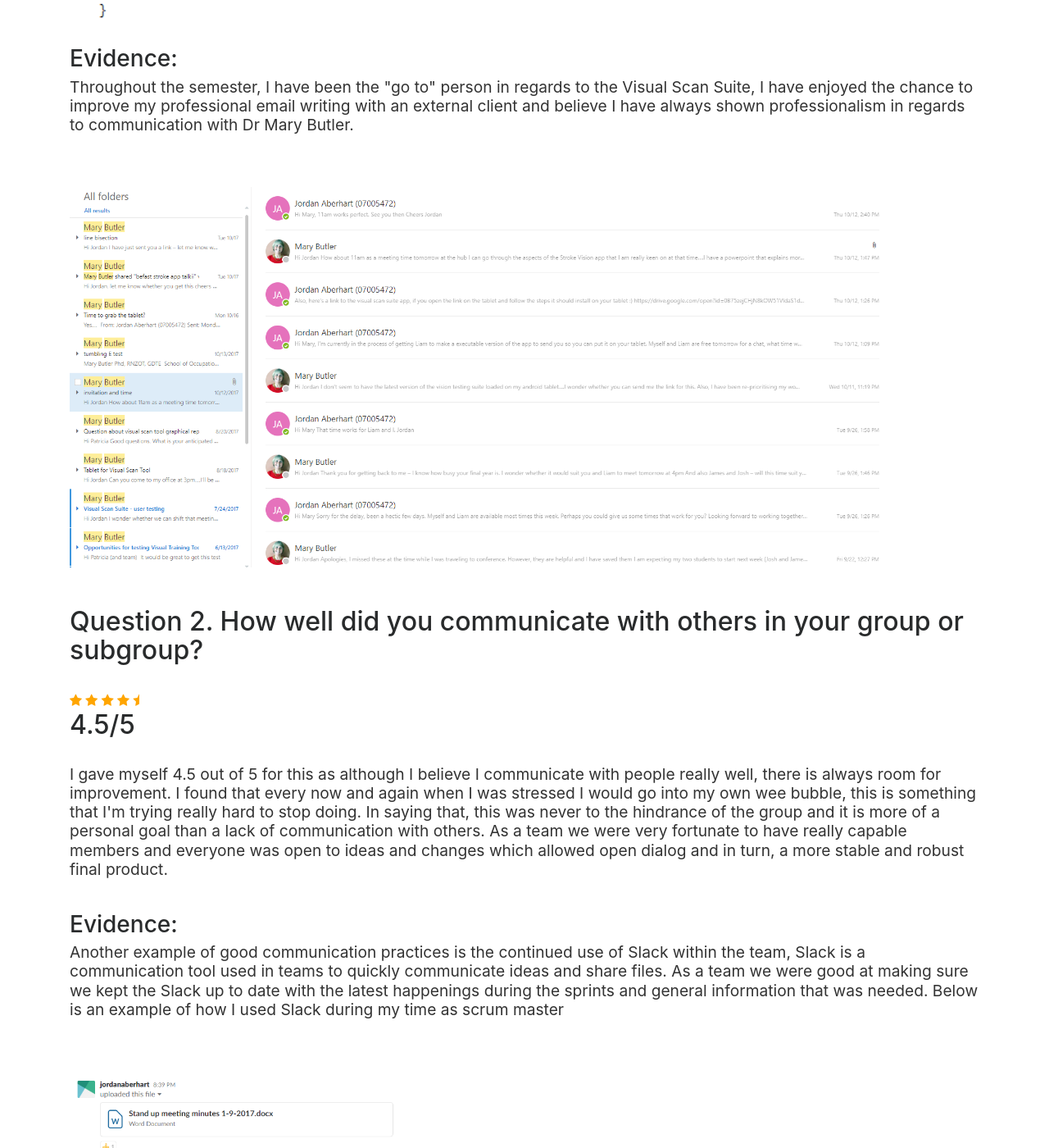
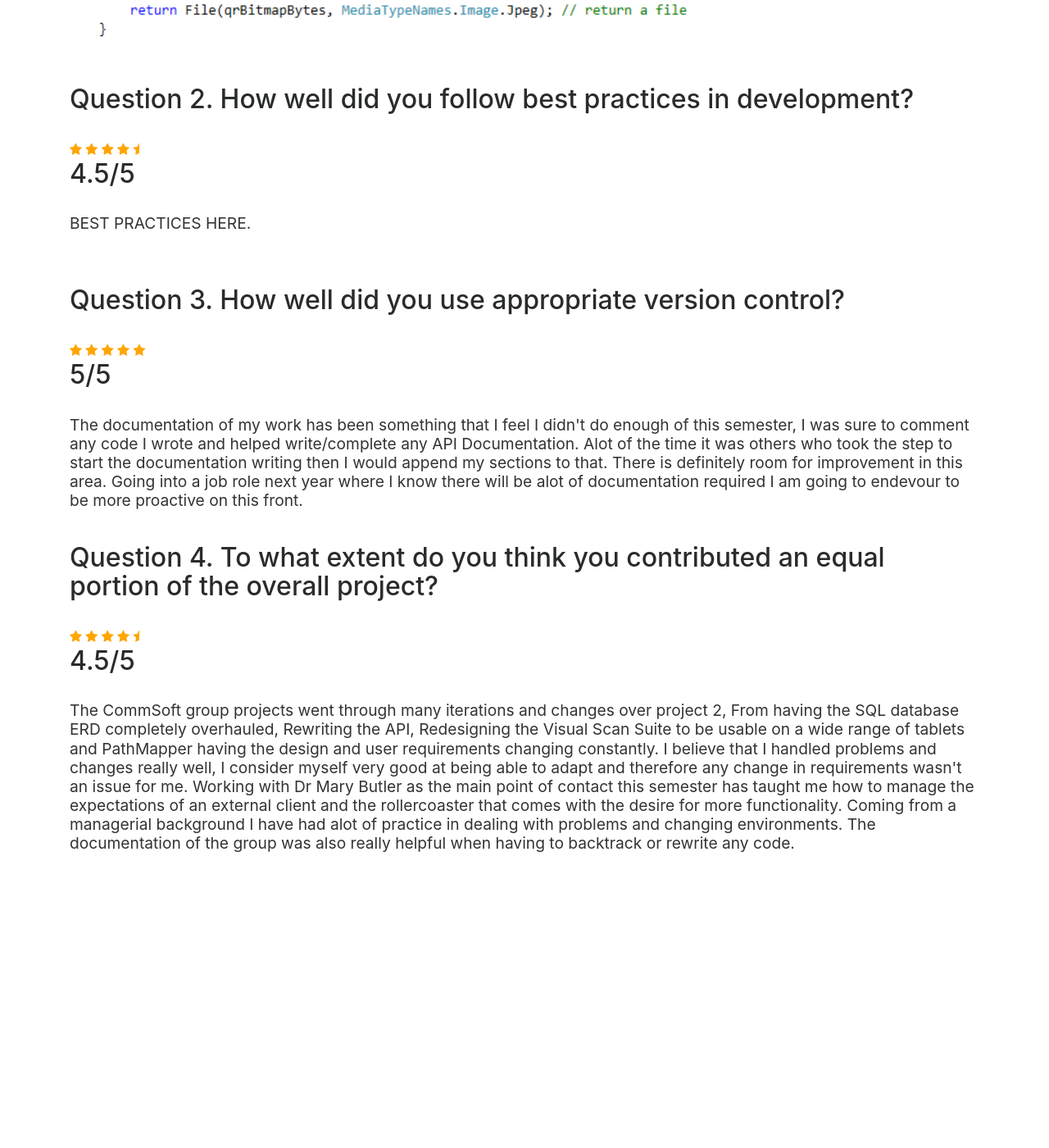
Before and after one commit to aberhjk1/aberhjk1.github.io, a Jekyll site: the page built from selfreview.html, in a window 1280 px wide and 1400 px high, scrolled down 7552 px. Shown: the whole window at 82% size. Built offline with Jekyll 4.4.1, drawn with Linux system fonts in a browser that asks for light colours; nearby versions of some CDN libraries; after the commit the page ends 8608 px from its top, so only the background shows below that; some of the changed text lies outside the part shown.

Commit message:
Update selfreview.html

```diff
--- a/selfreview.html
+++ b/selfreview.html
@@ -148,15 +148,8 @@ Coming from a managerial background I have had alot of practice in dealing with
    <img src="EvidenceImages/QRCodeThirdParty.PNG" alt="Qr code" width="90%"></img><br>
 </p>
 
-<h3>Evidence:</h3>
-
- <p>  Throughout the semester, I have been the "go to" person in regards to the Visual Scan Suite, I have enjoyed the chance to improve my professional email writing
-   with an external client and believe I have always shown professionalism in regards to communication with Dr Mary Butler. </p>
-   <br><br>
-<img src="EvidenceImages/MaryButler.PNG" alt="Emails with Dr Mary Butler" width="90%"></img><br><br>
-
 <br>
-<h2>Question 2. How well did you communicate with others in your group or subgroup?</h2>
+<h2>Question 2. How well did you follow best practices in development?</h2>
 <br>
 <span class="fa fa-star checked"></span>
 <span class="fa fa-star checked"></span>
@@ -165,28 +158,22 @@ Coming from a managerial background I have had alot of practice in dealing with
 <span class="fa fa-star-half checked"></span>
 <h2>4.5/5</h2>
 <br>
-<p> I gave myself 4.5 out of 5 for this as although I believe I communicate with people really well, there is always room for improvement. I found that every now and again when I was stressed I would go into my own wee bubble, this is something that I'm trying really hard to stop doing. In saying
-   that, this was never to the hindrance of the group and it is more of a personal goal than a lack of communication with others.
-   As a team we were very fortunate to have really capable members and everyone was open to ideas and changes which allowed open dialog and in turn, a more stable and robust final product.</p>
+<p> BEST PRACTICES HERE.</p>
 <br>
-<h3>Evidence:</h3>
-<p>
-   Another example of good communication practices is the continued use of Slack within the team, Slack is a communication tool used in teams to quickly communicate ideas and share files. As a team we were good at making sure we kept the Slack up to date with the latest
-   happenings during the sprints and general information that was needed. Below is an example of how I used Slack during my time as scrum master </p><br><br>
 
-   <img src="EvidenceImages/Slack.PNG" alt="Slack Conversation" width="90%"></img><br>
 
 
 
 
 <br>
-<h2>Question 3. How well did you document your work throughout the project?</h2>
+<h2>Question 3. How well did you use appropriate version control?</h2>
 <br>
 <span class="fa fa-star checked"></span>
 <span class="fa fa-star checked"></span>
 <span class="fa fa-star checked"></span>
 <span class="fa fa-star checked "></span>
-<h2>4/5</h2>
+<span class="fa fa-star checked "></span>
+<h2>5/5</h2>
 <br>
 <p> The documentation of my work has been something that I feel I didn't do enough of this semester,
    I was sure to comment any code I wrote and helped write/complete any API Documentation.
@@ -194,7 +181,7 @@ Coming from a managerial background I have had alot of practice in dealing with
    Going into a job role next year where I know there will be alot of documentation required I am going to endevour to be more proactive on this front.</p>
 
 <br>
-<h2>Question 4. How well did you respond to problems or changing requirements?</h2>
+<h2>Question 4. To what extent do you think you contributed an equal portion of the overall project?</h2>
 <br>
 <span class="fa fa-star checked"></span>
 <span class="fa fa-star checked"></span>
```
Also changed, not shown: other parts of selfreview.html (+2 -2 lines).
